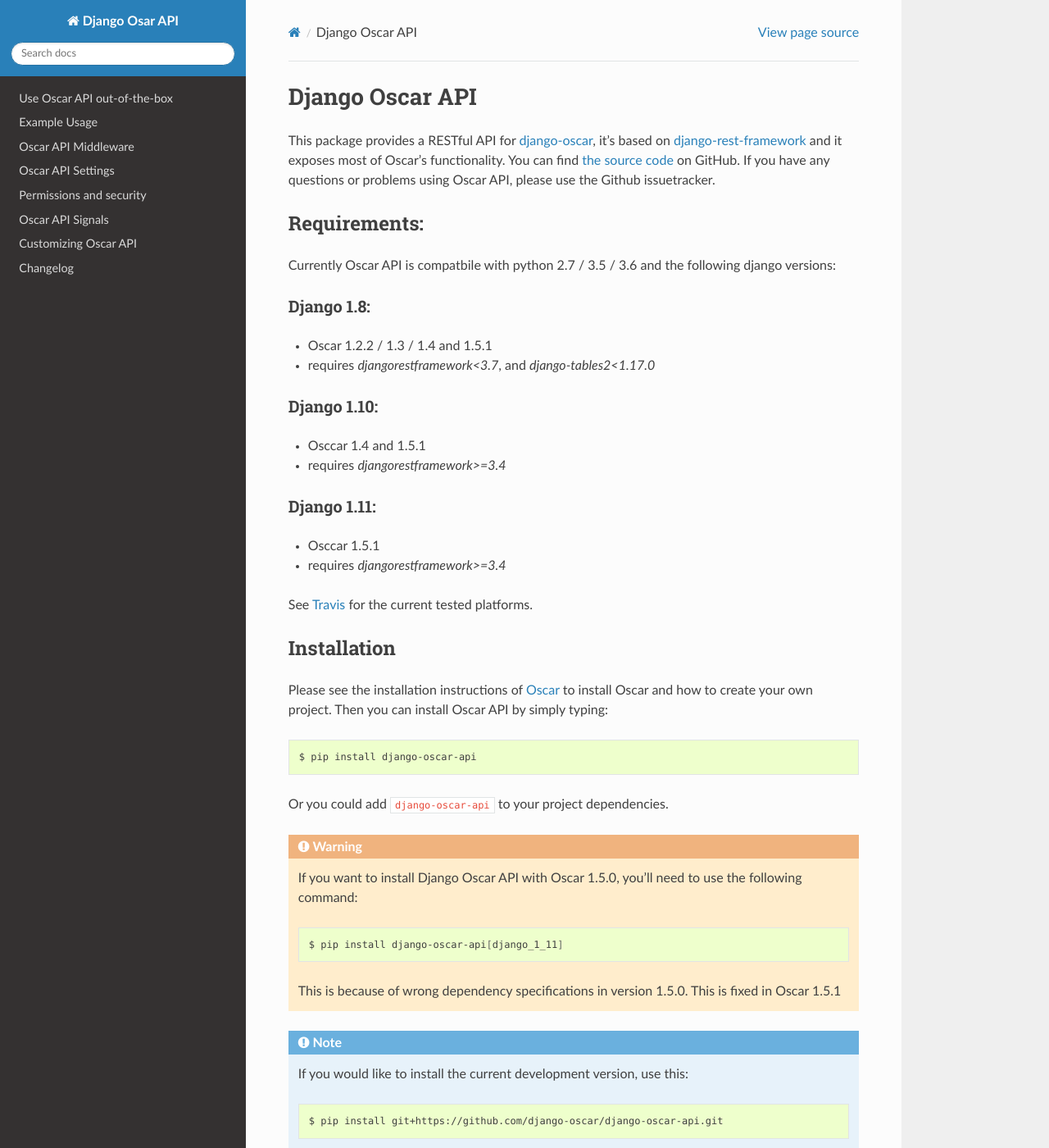
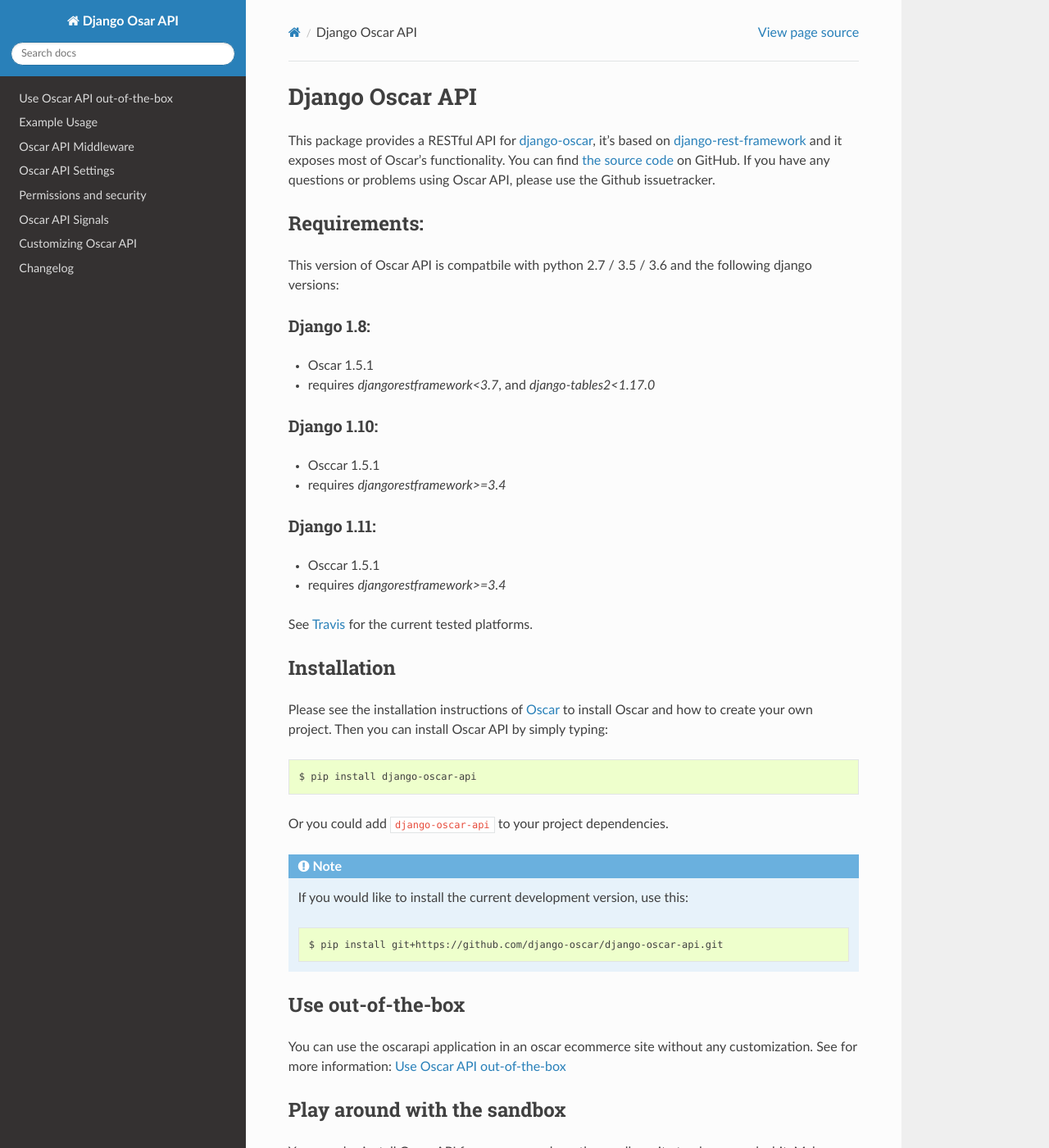
Before and after one commit to django-oscar/django-oscar-api, a Sphinx documentation site: the page built from docs/source/index.rst, in a window 1280 px wide and 1400 px high. Shown: the whole window at 82% size. Built offline with Sphinx 7.4.7 and the Read the Docs theme 2.0.0, drawn with Linux system fonts in a browser that asks for light colours.

Commit message:
Updated documentation for release

```diff
--- a/docs/source/index.rst
+++ b/docs/source/index.rst
@@ -13,16 +13,16 @@
 
 Requirements:
 -------------
-Currently Oscar API is compatbile with python 2.7 / 3.5 / 3.6 and the following django versions:
+This version of Oscar API is compatbile with python 2.7 / 3.5 / 3.6 and the following django versions:
 
 Django 1.8:
 ~~~~~~~~~~~
-- Oscar 1.2.2 / 1.3 / 1.4 and 1.5.1
+- Oscar 1.5.1
 - requires `djangorestframework<3.7`, and `django-tables2<1.17.0`
 
 Django 1.10:
 ~~~~~~~~~~~~
-- Osccar 1.4 and 1.5.1
+- Osccar 1.5.1
 - requires `djangorestframework>=3.4`
 
 Django 1.11:
@@ -49,16 +49,6 @@
     $ pip install django-oscar-api
 
 Or you could add ``django-oscar-api`` to your project dependencies.
-
-.. warning::
-
-    If you want to install Django Oscar API with Oscar 1.5.0, you'll need to use the following command:
-
-    .. code-block:: bash
-
-        $ pip install django-oscar-api[django_1_11]
-
-    This is because of wrong dependency specifications in version 1.5.0. This is fixed in Oscar 1.5.1
 
 .. note::
 
```
Also changed, not shown: docs/source/changelog.rst (+8 -0 lines).
